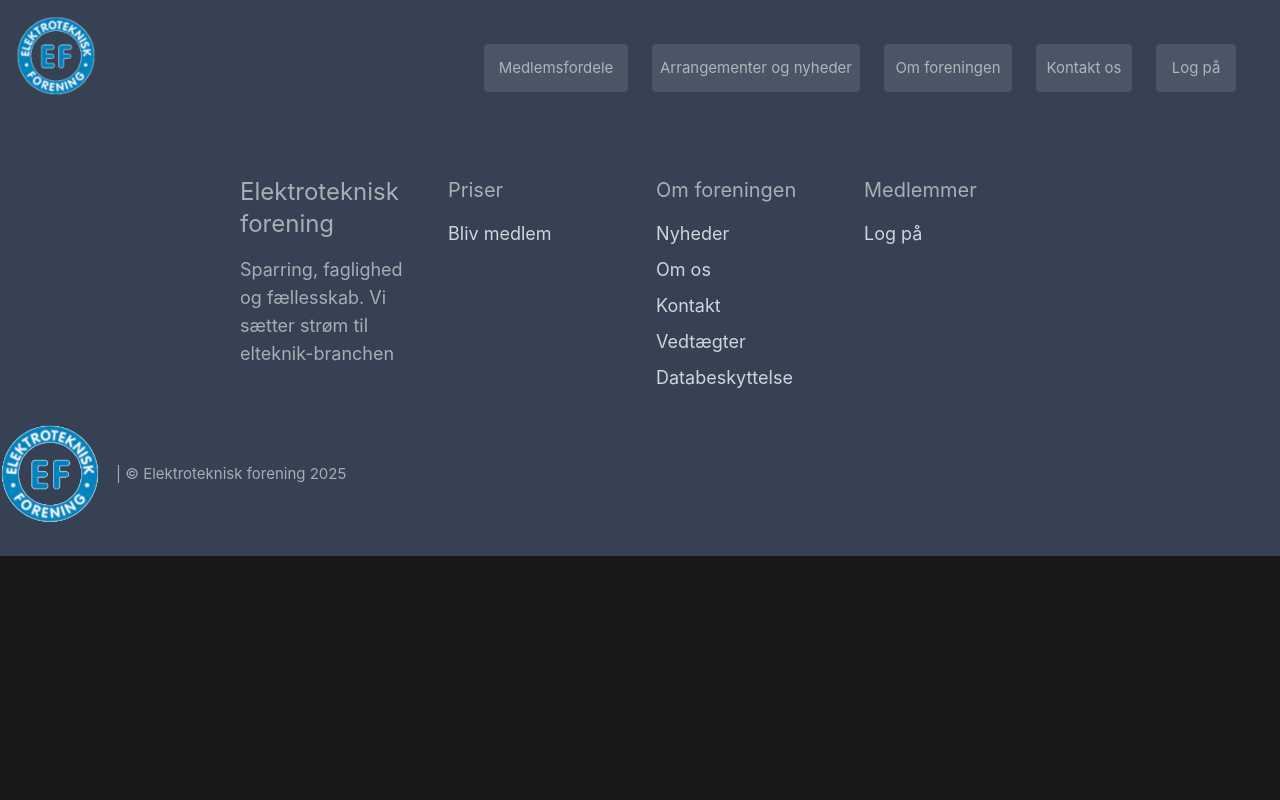
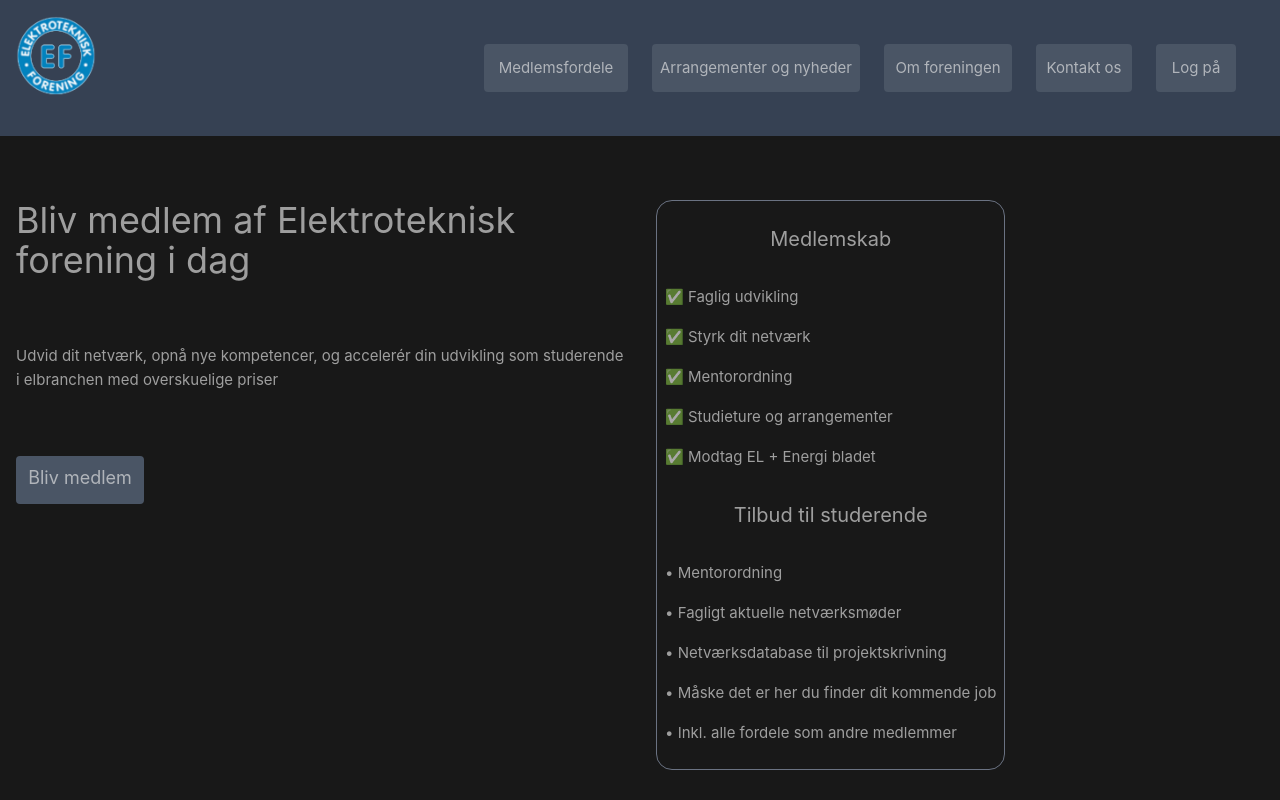
Before and after one commit to AndersBjerregaard/dkef, a Vue app in the folder src/dkef-vue/: page /advantages in a window 1280 px wide. Shown: the top 800 px of the page. Built offline with nearby package versions, Linux system fonts and the light colour scheme.

Commit message:
home page done, wip: member advantages

```diff
--- a/src/dkef-vue/src/App.vue
+++ b/src/dkef-vue/src/App.vue
@@ -19,7 +19,9 @@ const isOpen = ref(false);
         <div class="hidden md:flex md:w-full">
           <div class="flex p-4 w-full justify-end items-center">
             <div class="p-3">
-              <button class="rounded bg-gray-600 h-12 w-36 p-2 cursor-pointer hover:bg-gray-800">Medlemsfordele</button>
+              <RouterLink to="/advantages">
+                <button class="rounded bg-gray-600 h-12 w-36 p-2 cursor-pointer hover:bg-gray-800">Medlemsfordele</button>
+              </RouterLink>
             </div>
             <div class="p-3">
               <button class="rounded bg-gray-600 h-12 w-52 p-2 cursor-pointer hover:bg-gray-800">Arrangementer og
@@ -53,10 +55,12 @@ const isOpen = ref(false);
                 leave-to-class="transform scale-95 opacity-0">
                 <MenuItems class="absolute right-8 mt-2 w-56 origin-top-right divide-y divide-gray-600 rounded-md bg-gray-700 shadow-lg ring-1 ring-black/5 focus:outline-none">
                   <div class="px-1 py-1">
-                    <MenuItem v-slot="{ active }">
-                      <button :class="[active ? 'bg-gray-800' : 'bg-gray-600', 'group flex w-full items-center rounded-md px-2 py-2 text-sm cursor-pointer']">
-                        Medlemsfordele
-                      </button>
+                    <MenuItem v-slot="{ active, close }">
+                      <RouterLink to="/advantages">
+                        <button :class="[active ? 'bg-gray-800' : 'bg-gray-600', 'group flex w-full items-center rounded-md px-2 py-2 text-sm cursor-pointer']" @click="close">
+                          Medlemsfordele
+                        </button>
+                      </RouterLink>
                     </MenuItem>
                     <MenuItem v-slot="{ active }">
                       <button :class="[active ? 'bg-gray-800' : 'bg-gray-600', 'group flex w-full items-center rounded-md px-2 py-2 text-sm cursor-pointer']">
--- a/src/dkef-vue/src/components/TheWelcome.vue
+++ b/src/dkef-vue/src/components/Home.vue
@@ -134,7 +134,7 @@
       </div>
 
       <div class="flex flex-col gap-4 items-start">
-        <img width="400" src="@/assets/corporate-woman.png" alt="Corporate woman">
+        <img src="@/assets/corporate-woman.png" alt="Corporate woman">
       </div>
     </div>
 
--- /dev/null
+++ b/src/dkef-vue/src/components/MemberAdvantages.vue
@@ -0,0 +1,40 @@
+<script setup lang="ts"></script>
+
+<template>
+  <div class="grid grid-cols-2 justify-center gap-x-8 px-4 py-16">
+    <div class="flex flex-col gap-4 items-start">
+      <h1 class="text-4xl pb-12">Bliv medlem af Elektroteknisk forening i dag</h1>
+      <p class="pb-12">
+        Udvid dit netværk, opnå nye kompetencer, og accelerér din udvikling som studerende i elbranchen med overskuelige priser
+      </p>
+      <button class="flex justify-center rounded bg-gray-600 h-12 py-2 w-32 cursor-pointer hover:bg-gray-800 text-lg">Bliv medlem</button>
+    </div>
+
+    <div class="flex flex-col gap-4 items-start">
+      <div class="border border-gray-500 rounded-2xl p-2">
+        <div class="flex justify-center">
+          <h2 class="text-xl py-4">Medlemskab</h2>
+        </div>
+        <div>
+          <p class="py-4">✅ Faglig udvikling</p>
+          <p class="pb-4">✅ Styrk dit netværk</p>
+          <p class="pb-4">✅ Mentorordning</p>
+          <p class="pb-4">✅ Studieture og arrangementer</p>
+          <p class="pb-4">✅ Modtag EL + Energi bladet</p>
+        </div>
+        <div class="flex justify-center">
+          <h2 class="text-xl py-4">Tilbud til studerende</h2>
+        </div>
+        <div>
+          <p class="py-4">• Mentorordning</p>
+          <p class="pb-4">• Fagligt aktuelle netværksmøder</p>
+          <p class="pb-4">• Netværksdatabase til projektskrivning</p>
+          <p class="pb-4">• Måske det er her du finder dit kommende job</p>
+          <p class="pb-4">• Inkl. alle fordele som andre medlemmer</p>
+        </div>
+      </div>
+    </div>
+  </div>
+</template>
+
+<style lang="css" scoped></style>
--- a/src/dkef-vue/src/router/index.ts
+++ b/src/dkef-vue/src/router/index.ts
@@ -1,5 +1,5 @@
 import { createRouter, createWebHistory } from 'vue-router'
-import HomeView from '../views/HomeView.vue'
+import HomeView from '@/views/HomeView.vue'
 
 const router = createRouter({
   history: createWebHistory(import.meta.env.BASE_URL),
@@ -15,7 +15,12 @@ const router = createRouter({
       // route level code-splitting
       // this generates a separate chunk (About.[hash].js) for this route
       // which is lazy-loaded when the route is visited.
-      component: () => import('../views/AboutView.vue'),
+      component: () => import('@/views/AboutView.vue'),
+    },
+    {
+      path: '/advantages',
+      name: 'advantages',
+      component: () => import('@/views/MemberAdvantagesView.vue'),
     },
   ],
 })
--- a/src/dkef-vue/src/views/HomeView.vue
+++ b/src/dkef-vue/src/views/HomeView.vue
@@ -1,9 +1,9 @@
 <script setup lang="ts">
-import TheWelcome from '../components/TheWelcome.vue'
+import Home from '@/components/Home.vue'
 </script>
 
 <template>
   <main>
-    <TheWelcome />
+    <Home />
   </main>
 </template>
--- /dev/null
+++ b/src/dkef-vue/src/views/MemberAdvantagesView.vue
@@ -0,0 +1,9 @@
+<script setup lang="ts">
+import MemberAdvantages from '@/components/MemberAdvantages.vue';
+</script>
+
+<template>
+  <main>
+    <MemberAdvantages />
+  </main>
+</template>
```
